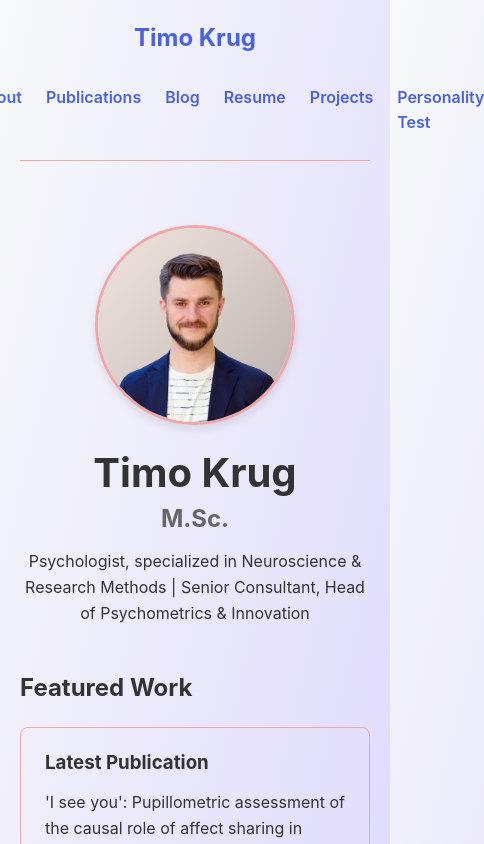
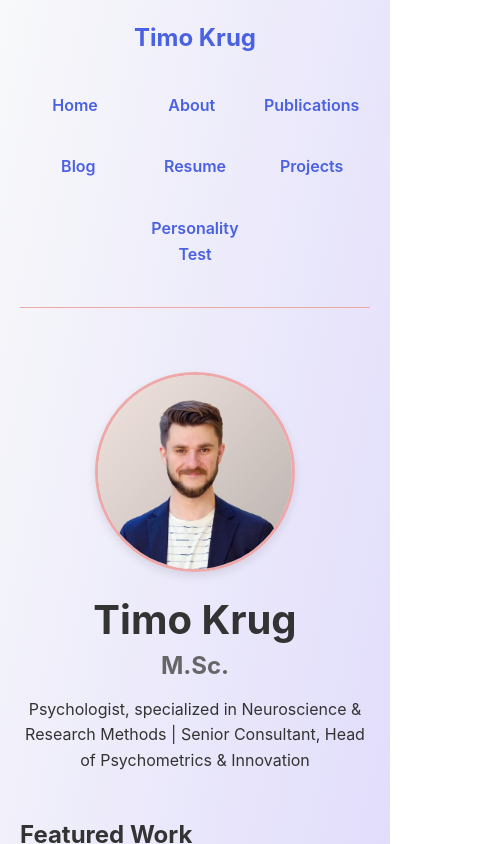
Before and after one commit to timok91/personal-website, a Next.js app: page / in a window 390 px wide. Shown: the top 844 px of the page, 484 px wide, since content can reach past the window. Built offline with nearby package versions, Linux system fonts and the light colour scheme.

Commit message:
mobile optimizations

```diff
--- a/src/styles/globals.css
+++ b/src/styles/globals.css
@@ -68,5 +68,21 @@ a:hover {
   .nav {
     flex-direction: column;
     gap: 1rem;
+    align-items: center;
+  }
+
+  .nav-links {
+    flex-wrap: wrap;
+    justify-content: center;
+    gap: 0.75rem;
+    width: 100%;
+    max-width: 100%;
+  }
+
+  .nav-links a {
+    flex-basis: calc(33.333% - 0.75rem); /* 3 columns on mobile */
+    text-align: center;
+    padding: 0.5rem;
+    margin-bottom: 0.5rem;
   }
 }
```
